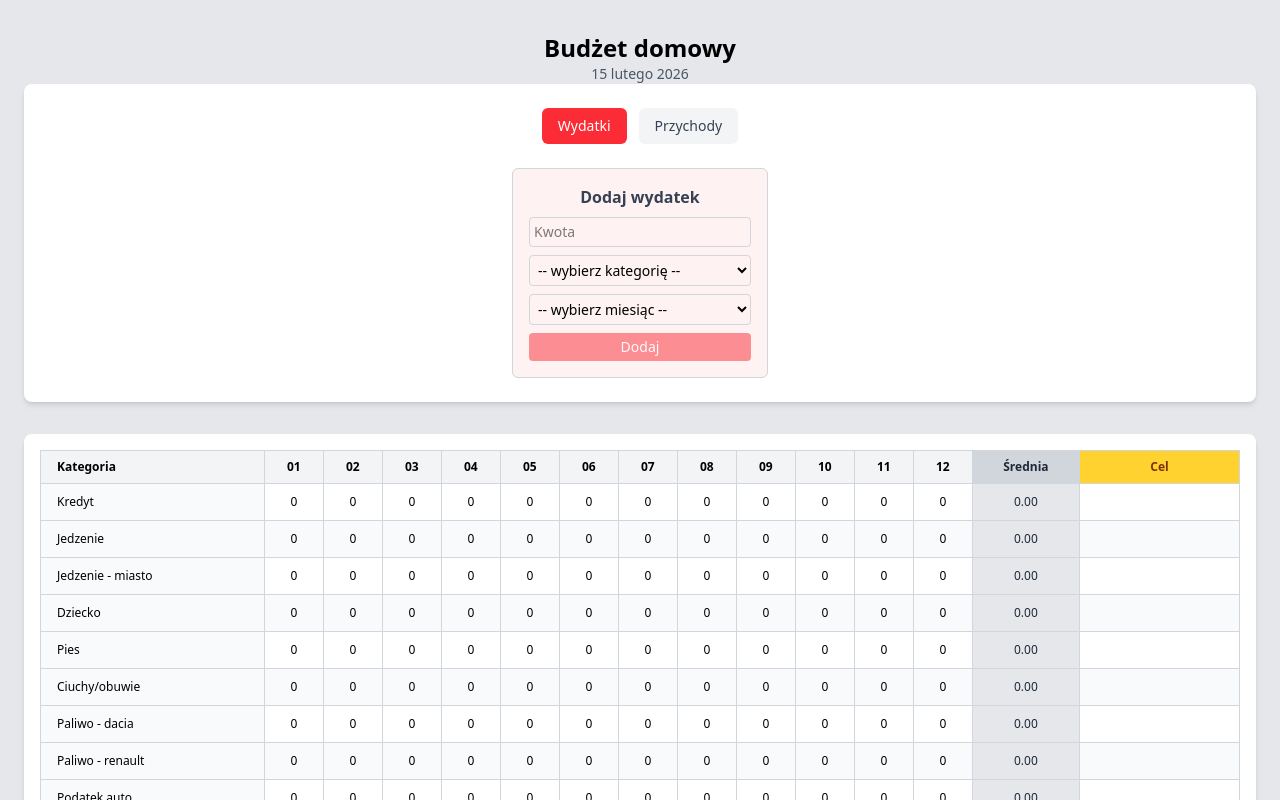
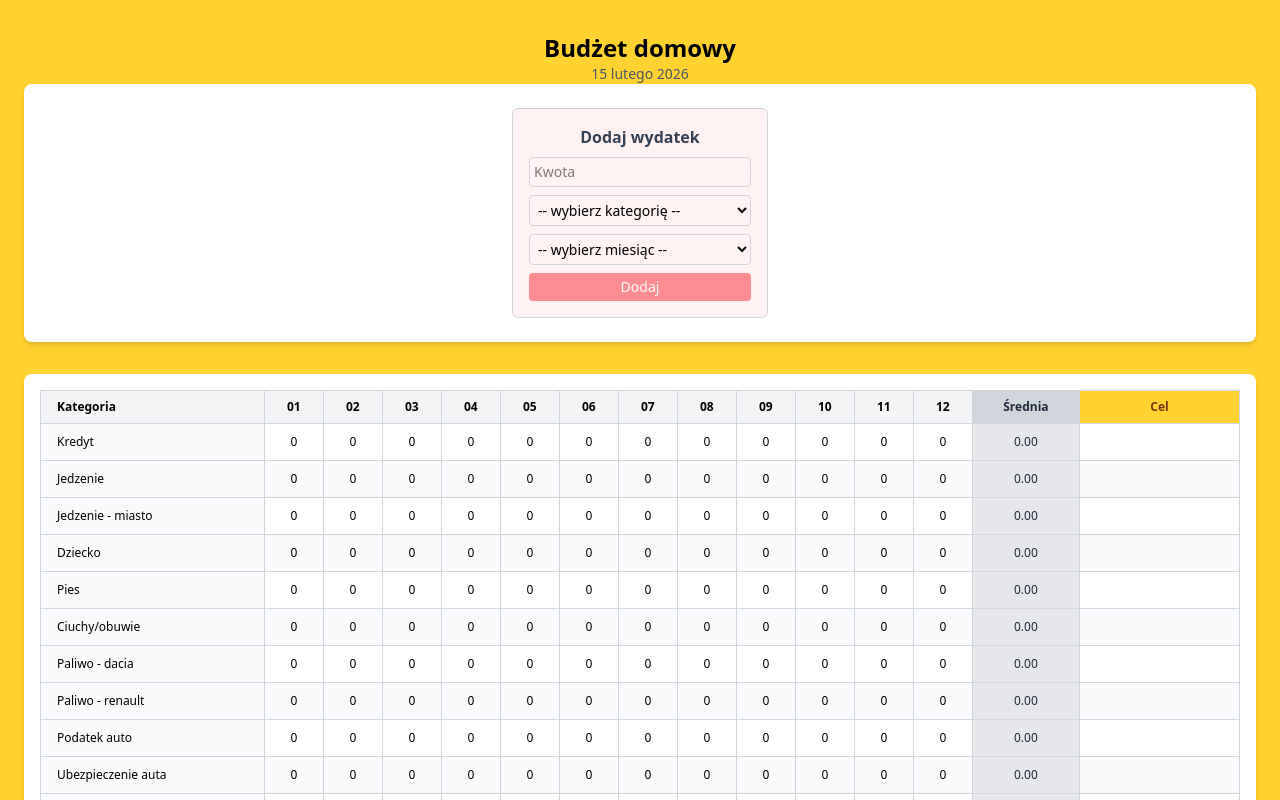
Before and after one commit to oleksaGrzegorz/budget-app, a React (Vite) app: page / in a window 1280 px wide. Shown: the top 800 px of the page. Built offline with nearby package versions, Linux system fonts and the light colour scheme.

Commit message:
refactor: move buttons from App to Form

```diff
--- a/src/App.tsx
+++ b/src/App.tsx
@@ -1,9 +1,10 @@
 import { useState } from "react";
+
+import { Header } from "./components/Header/Header";
+import { Form } from "./components/Form/Form";
+import { ExpensesTable } from "./components/ExpensesTable/ExpensesTable";
 import { BudgetSummaryTable } from "./components/BudgetSummaryTable/BudgetSummaryTable";
-import { ExpensesTable } from "./components/ExpensesTable/ExpensesTable";
-import { Form } from "./components/Form/Form";
 import { ExpensesList } from "./components/ExpensesList/ExpensesList";
-import { Header } from "./components/Header/Header";
 
 export default function App() {
   const [amount, setAmount] = useState<number | "">("");
@@ -17,35 +18,10 @@ export default function App() {
 
   return (
     <div className="min-h-screen bg-gray-200">
-      <main className="mx-auto max-w-7xl px-6 py-8">
+      <main className="mx-auto max-w-7xl px-6 py-8 bg-amber-300">
         <Header />
-
         <div className="space-y-8">
           <div className="bg-white rounded-lg shadow-md p-6 w-full">
-            <div className="flex gap-3 mb-6 justify-center">
-              <button
-                onClick={() => setFormType("expense")}
-                className={`px-4 py-2 rounded-md text-sm font-medium transition ${
-                  formType === "expense"
-                    ? "bg-red-500 text-white"
-                    : "bg-gray-100 text-gray-700"
-                }`}
-              >
-                Wydatki
-              </button>
-
-              <button
-                onClick={() => setFormType("income")}
-                className={`px-4 py-2 rounded-md text-sm font-medium transition ${
-                  formType === "income"
-                    ? "bg-green-500 text-white"
-                    : "bg-gray-100 text-gray-700"
-                }`}
-              >
-                Przychody
-              </button>
-            </div>
-
             <Form
               amount={amount}
               setAmount={setAmount}
@@ -55,11 +31,17 @@ export default function App() {
               month={month}
               setMonth={setMonth}
               type={formType}
+              setFormType={setFormType}
+              formType={formType}
             />
           </div>
 
           <section className="overflow-x-auto bg-white rounded-lg shadow-md p-4">
-            <ExpensesTable expenses={expenses} goals={expenseGoals} setGoals={setExpenseGoals} />
+            <ExpensesTable
+              expenses={expenses}
+              goals={expenseGoals}
+              setGoals={setExpenseGoals}
+            />
           </section>
 
           <section className="overflow-x-auto bg-white rounded-lg shadow-md p-4">
@@ -71,9 +53,7 @@ export default function App() {
             />
           </section>
 
-          <section>
-            <ExpensesList expenses={expenses} />
-          </section>
+          <ExpensesList expenses={expenses} />
         </div>
       </main>
     </div>
```
